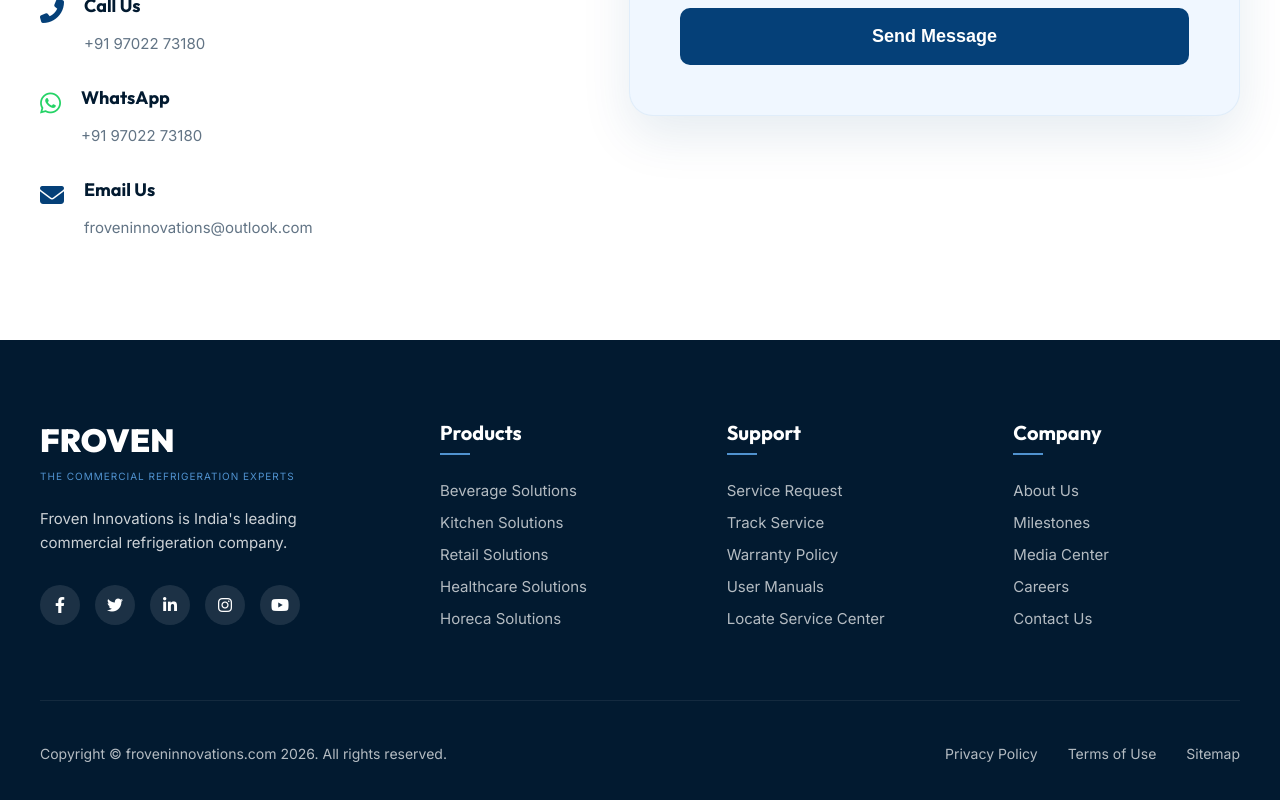
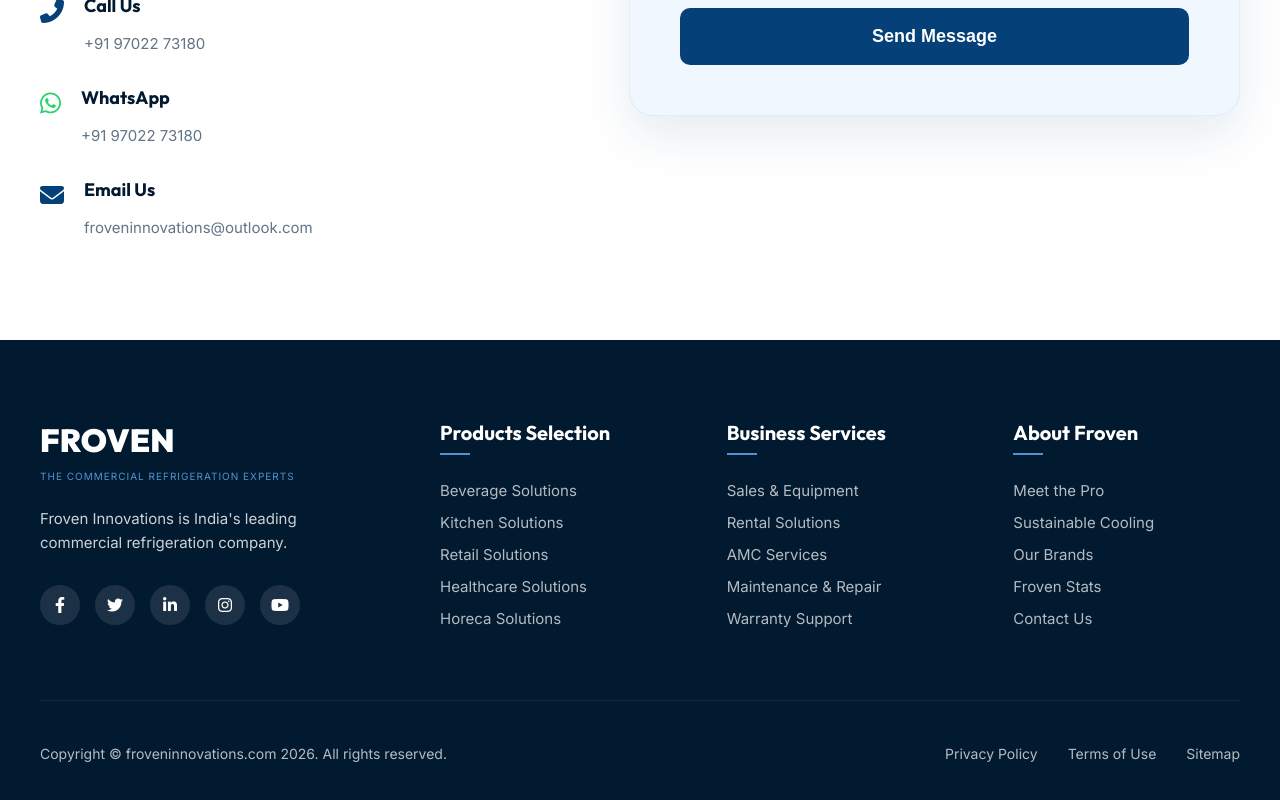
Before and after one commit to ke7innnn/FROVEN-INNOVATION, a Next.js app: page / in a window 1280 px wide. Shown: the part 4738-5538 px from the top of the page. Built offline with nearby package versions, Linux system fonts and the light colour scheme.

Commit message:
Updated footer headings and linked them to specific website sections with anchor links

```diff
--- a/src/components/Brands.jsx
+++ b/src/components/Brands.jsx
@@ -8,7 +8,7 @@
 
 const Brands = () => {
   return (
-    <section className="brands-section">
+    <section id="brands" className="brands-section">
       <motion.div
         className="brands-blue-banner"
         initial={{ opacity: 0, scale: 0.95, y: 30 }}
--- a/src/components/CoolCollections.jsx
+++ b/src/components/CoolCollections.jsx
@@ -12,7 +12,7 @@
   ];
 
   return (
-    <section className="cool-collections">
+    <section id="collections" className="cool-collections">
       <motion.div
         className="cc-header"
         initial={{ opacity: 0, y: 30 }}
--- a/src/components/CoolingSolutions.jsx
+++ b/src/components/CoolingSolutions.jsx
@@ -13,7 +13,7 @@
 
 const CoolingSolutions = () => {
   return (
-    <section className="cooling-solutions-section">
+    <section id="sustainable-cooling" className="cooling-solutions-section">
       <motion.div
         className="cs-header"
         initial={{ opacity: 0, y: 30 }}
--- a/src/components/Footer.jsx
+++ b/src/components/Footer.jsx
@@ -27,7 +27,7 @@
           </div>
 
           <div className="footer-col">
-            <h3>Products</h3>
+            <h3>Products Selection</h3>
             <ul>
               <li><Link href="/products/visicooler">Beverage Solutions</Link></li>
               <li><Link href="/products/reach-in-ventilated">Kitchen Solutions</Link></li>
@@ -38,23 +38,23 @@
           </div>
 
           <div className="footer-col">
-            <h3>Support</h3>
+            <h3>Business Services</h3>
             <ul>
-              <li><Link href="/amc">Service Request</Link></li>
-              <li><Link href="/contact">Track Service</Link></li>
-              <li><Link href="/contact">Warranty Policy</Link></li>
-              <li><Link href="/contact">User Manuals</Link></li>
-              <li><Link href="/contact">Locate Service Center</Link></li>
+              <li><Link href="/sales">Sales & Equipment</Link></li>
+              <li><Link href="/rental">Rental Solutions</Link></li>
+              <li><Link href="/amc">AMC Services</Link></li>
+              <li><Link href="/contact">Maintenance & Repair</Link></li>
+              <li><Link href="/contact">Warranty Support</Link></li>
             </ul>
           </div>
 
           <div className="footer-col">
-            <h3>Company</h3>
+            <h3>About Froven</h3>
             <ul>
-              <li><Link href="/">About Us</Link></li>
-              <li><Link href="/">Milestones</Link></li>
-              <li><Link href="/gallery">Media Center</Link></li>
-              <li><Link href="/">Careers</Link></li>
+              <li><Link href="/#meet-the-pro">Meet the Pro</Link></li>
+              <li><Link href="/#sustainable-cooling">Sustainable Cooling</Link></li>
+              <li><Link href="/#brands">Our Brands</Link></li>
+              <li><Link href="/#stats">Froven Stats</Link></li>
               <li><Link href="/contact">Contact Us</Link></li>
             </ul>
           </div>
--- a/src/components/MeetThePro.jsx
+++ b/src/components/MeetThePro.jsx
@@ -5,7 +5,7 @@
 
 const MeetThePro = () => {
   return (
-    <section className="meet-the-pro" style={{ backgroundImage: 'url("/mission-bg.png")' }}>
+    <section id="meet-the-pro" className="meet-the-pro" style={{ backgroundImage: 'url("/mission-bg.png")' }}>
       <div className="meet-overlay"></div>
       <div className="meet-container">
         <motion.div
--- a/src/components/Stats.jsx
+++ b/src/components/Stats.jsx
@@ -10,7 +10,7 @@
 
 const Stats = () => {
   return (
-    <div className="stats-wrapper">
+    <div id="stats" className="stats-wrapper">
       {statsData.map((stat, i) => (
         <motion.div
           className="stat-item"
```
